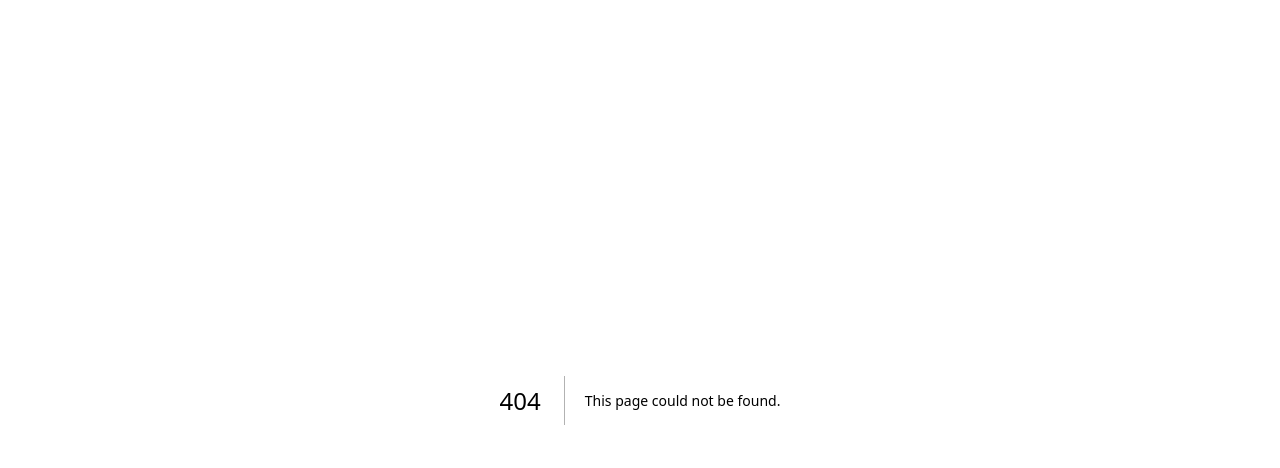
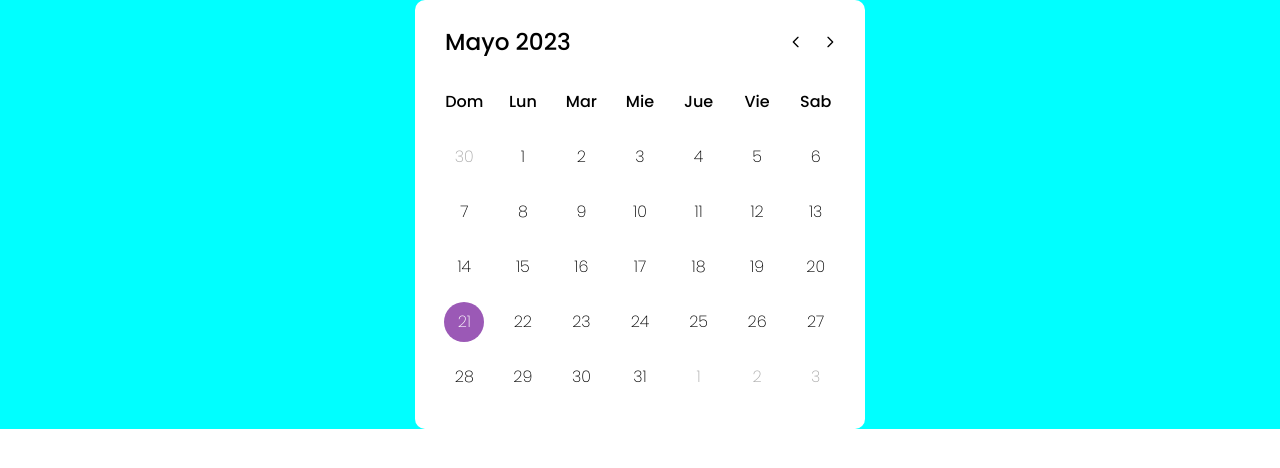
Before and after one commit to MoySantanaV/Estetica, a Next.js app: page /agenda in a window 1280 px wide. Before the commit this address had no page. Shown: the top 468 px of the page. Built offline with nearby package versions, Linux system fonts and the light colour scheme.

Commit message:
[add] Dynamic Calendar

```diff
--- /dev/null
+++ b/src/app/agenda/page.jsx
@@ -0,0 +1,7 @@
+import Calendario from "@/components/calendario/Calendario"
+
+export default function page() {
+  return (
+    <Calendario/>
+  )
+}
--- a/src/components/calendario/Calendario.jsx
+++ b/src/components/calendario/Calendario.jsx
@@ -1,68 +1,95 @@
+"use client";
+import { useState } from "react";
+import style from "../calendario/Calendario.module.css";
+import { HiOutlineChevronLeft, HiOutlineChevronRight } from "react-icons/hi";
 
-import style from "../calendario/Calendario.module.css";
-import { HiOutlineChevronLeft, HiOutlineChevronRight } from 'react-icons/hi';
+const months = ["Enero", "Febrero", "Marzo", "Abril", "Mayo", "Junio", "Julio", "Agosto", "Septiembre", "Octubre", "Noviembre", "Diciembre"];
+const daysOfWeek = ['Dom', 'Lun', 'Mar', 'Mie', 'Jue', 'Vie', 'Sab']
+
+export default function Calendario() {
+  let date = new Date();
+  const [currYear, setCurrYear] = useState(date.getFullYear());
+  const [currMonth, setCurrMonth] = useState(date.getMonth());
 
 
-export default function Calendario() {
+  let firstDayOfMonth = new Date(currYear, currMonth, 1).getDay(),
+    lastDayOfCurrentMonth = new Date(currYear, currMonth + 1, 0).getDate(),
+    firstDaysOfNextMonth = new Date(currYear, currMonth, lastDayOfCurrentMonth).getDay(),
+    lastDaysOfprevMonth = new Date(currYear, currMonth, 0).getDate();
+
+  const handleLastDays = () => {
+    const lastDays = [];
+    for (let i = firstDayOfMonth; i > 0; i--) {
+      lastDays.push(
+        <li key={i} className={style.inactive}>
+          {lastDaysOfprevMonth - i + 1}
+        </li>
+      );
+    }
+    return lastDays;
+  };
+
+  const handleDays = () => {
+    const days = [];
+    for (let i = 1; i <= lastDayOfCurrentMonth; i++) {
+      let isToday = i === date.getDate() && currMonth === new Date().getMonth() && currYear === new Date().getFullYear() ? `${style.active}` : "";
+      days.push(<li key={i} className={isToday}> {i} </li>);
+
+    }
+    return days;
+  };
+
+  const handleFirstDaysOfNextMonth = () => {
+    const firstDays = [];
+    for (let i = firstDaysOfNextMonth; i < 6; i++) {
+      firstDays.push(<li key={i} className={style.inactive}> {i - firstDaysOfNextMonth + 1} </li>);
+    }
+    return firstDays;
+  };
+
+  const handleMonths = (e) => {
+    const newMonth = e.target.id === "prev" ? currMonth - 1 : currMonth + 1;
+
+    if (newMonth < 0 || newMonth > 11) {
+      const newYear = newMonth < 0 ? currYear - 1 : currYear + 1;
+      setCurrYear(newYear);
+      setCurrMonth(newMonth < 0 ? 11 : 0);
+    } else {
+      setCurrMonth(newMonth);
+    }
+  };
+
   return (
+    <>
     <div className={style.calendarContainer}>
       <div className={style.calendarWrapper}>
         <div className={style.calendarHeader}>
-          <p className={style.currentDate}>Septiembre 2022</p>
+          <p
+            className={style.currentDate}
+          >{`${months[currMonth]} ${currYear}`}</p>
           <div className={style.icons}>
-            <span className={style.materialSymbolsRounded}><HiOutlineChevronLeft/></span>
-            <span className={style.materialSymbolsRounded}><HiOutlineChevronRight/></span>
+            <span className={style.materialSymbolsRounded}>
+              <HiOutlineChevronLeft onClick={handleMonths} id="prev" />
+            </span>
+            <span className={style.materialSymbolsRounded}>
+              <HiOutlineChevronRight onClick={handleMonths} />
+            </span>
           </div>
         </div>
         <div className={style.calendar}>
           <ul className={style.weeks}>
-            <li>Dom</li>
-            <li>Lun</li>
-            <li>Mar</li>
-            <li>Mie</li>
-            <li>Jue</li>
-            <li>Vie</li>
-            <li>Sab</li>
+            {daysOfWeek.map( (day, index) => (
+                <li key={index}>{day}</li>
+            ))}
           </ul>
           <ul className={style.days}>
-            <li className={style.inactive}>28</li>
-            <li className={style.inactive}>29</li>
-            <li className={style.inactive}>30</li>
-            <li className={style.inactive}>31</li>
-            <li>1</li>
-            <li>2</li>
-            <li>3</li>
-            <li>4</li>
-            <li>5</li>
-            <li>6</li>
-            <li>7</li>
-            <li>8</li>
-            <li>9</li>
-            <li>10</li>
-            <li>11</li>
-            <li>12</li>
-            <li>13</li>
-            <li>14</li>
-            <li>15</li>
-            <li>16</li>
-            <li>17</li>
-            <li>18</li>
-            <li>19</li>
-            <li>20</li>
-            <li>21</li>
-            <li className={style.active}>22</li>
-            <li>23</li>
-            <li>24</li>
-            <li>25</li>
-            <li>26</li>
-            <li>27</li>
-            <li>28</li>
-            <li>29</li>
-            <li>30</li>
-            <li className={style.inactive}>1</li>
+            {handleLastDays()}
+            {handleDays()}
+            {handleFirstDaysOfNextMonth()}
           </ul>
         </div>
       </div>
     </div>
+    </>
   );
 }
```
